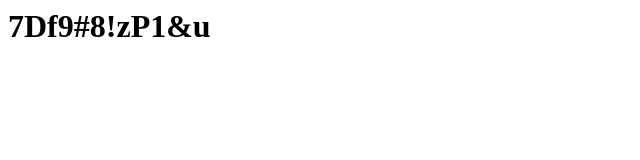
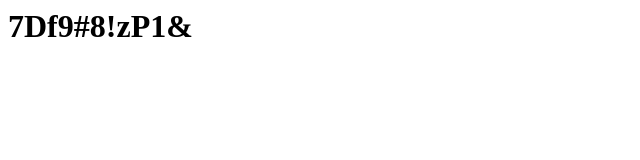
Before and after one commit to loppea/pass.github.io, a plain HTML site: page index.html in a window 1280 px wide. Shown: the full height of the page, 0-640 px from the left. Drawn offline with Linux system fonts and the light colour scheme.

Commit message:
Update index.html

```diff
--- a/index.html
+++ b/index.html
@@ -1 +1 @@
-<h1>7Df9#8!zP1&u</h1>
+<h1>7Df9#8!zP1&</h1>
```
